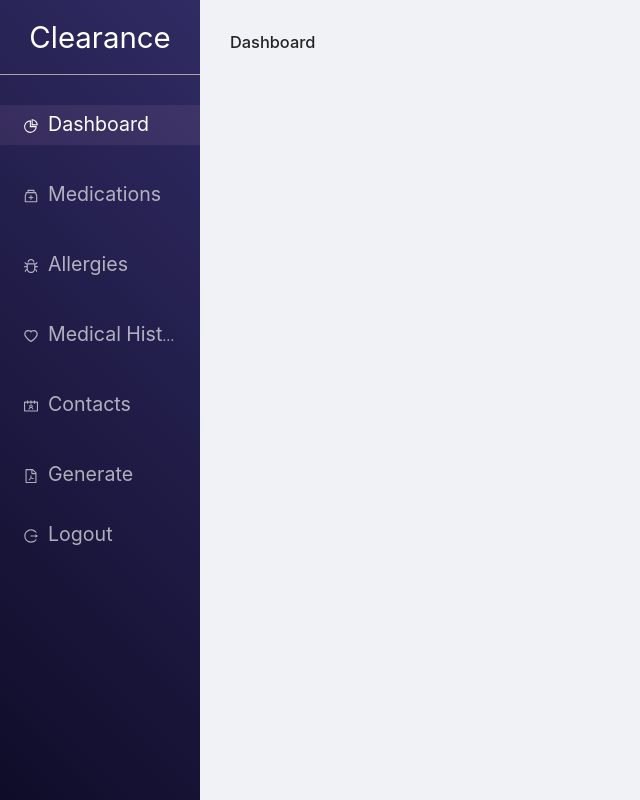
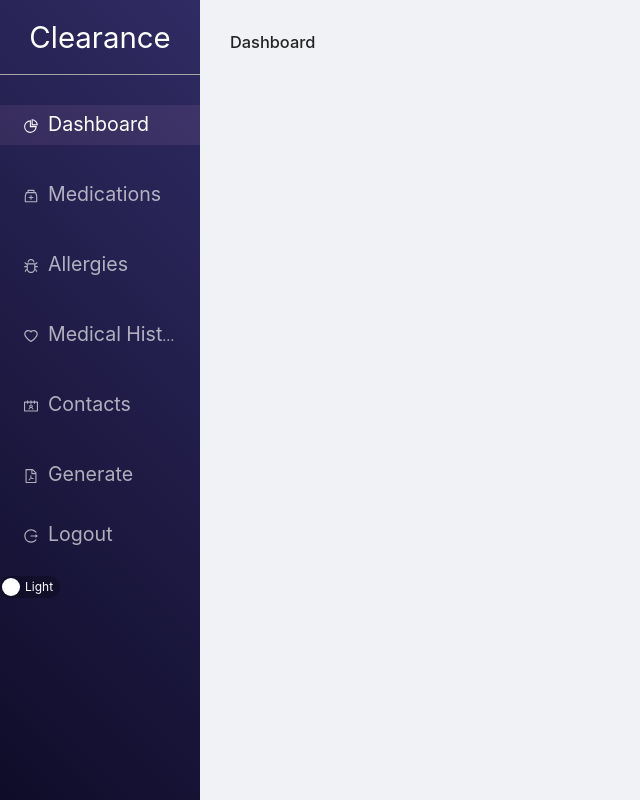
Before and after one commit to sb242/clearance, a React (Create React App) app in the folder client/: page / in a window 1280 px wide. Shown: the whole page, without its empty margins (0-640 px from the left). Built offline with nearby package versions, Linux system fonts and the light colour scheme.

Commit message:
fixed loading feature

```diff
--- a/client/src/components/MedsListItem.js
+++ b/client/src/components/MedsListItem.js
@@ -43,7 +43,7 @@ export default function MedsListItem(props) {
   const [form2] = Form.useForm();
   const [form3] = Form.useForm();
 
-  const [loading, setLoading] = useState([]);
+  const [loading, setLoading] = useState(false);
   const [open, setOpen] = useState(false);
 
   const showModal = () => {
@@ -64,7 +64,12 @@ export default function MedsListItem(props) {
 
   const onFinish = (values) => {
     addMedicine(values);
-    form2.resetFields();
+    setLoading(true);
+    setTimeout(() => {
+      setLoading(false);
+      setOpen(false);
+      form2.resetFields();
+    }, 1500);
   };
 
   const addMedicine = async (values) => {
@@ -366,7 +371,7 @@ export default function MedsListItem(props) {
               form="medicationsForm"
               key="submit"
               type="primary"
-              //loading={loading}
+              loading={loading}
               onClick={handleOk}
               htmlType="submit"
             >
--- a/client/src/components/UserDisplay.js
+++ b/client/src/components/UserDisplay.js
@@ -1,5 +1,6 @@
 import "./UserDisplay.css";
-import { Layout, Menu } from "antd";
+import React, { useState } from 'react';
+import { Layout, Menu, Switch } from "antd";
 import { Link, Route } from "react-router-dom";
 import {
   PieChartOutlined,
@@ -22,7 +23,24 @@ import GeneratePDF from "./GeneratePDF";
 const { Header, Content, Footer, Sider } = Layout;
 
 export default function UserDisplay(props) {
+
+  const [current, setCurrent] = useState("1");
+  const [theme, setTheme] = useState("light");
+
+  const changeTheme = (value) => {
+    if (!value) {
+      setTheme("light")
+    } else {
+      setTheme("dark")
+    }
+  };
+
+  const handleClick = (e) => {
+    setCurrent(e.key)
+  };
+
   return (
+    <>
       <Layout>
         <Sider
           trigger={null}
@@ -103,7 +121,15 @@ export default function UserDisplay(props) {
               <Link to="/" />
             </Menu.Item>
           </Menu>
+          <Switch
+            checked={theme === "dark"}
+            onChange={changeTheme}
+            checkedChildren="Dark"
+            unCheckedChildren="Light"
+          />
         </Sider>
+
+
 
         <Content>
           <Route path="/" exact component={Dashboard} />
@@ -114,5 +140,6 @@ export default function UserDisplay(props) {
           <Route path="/generate" component={GeneratePDF} />
         </Content>
       </Layout>
+    </>
   );
 }
```
Lines whose indentation alone changed are shown as unchanged.
